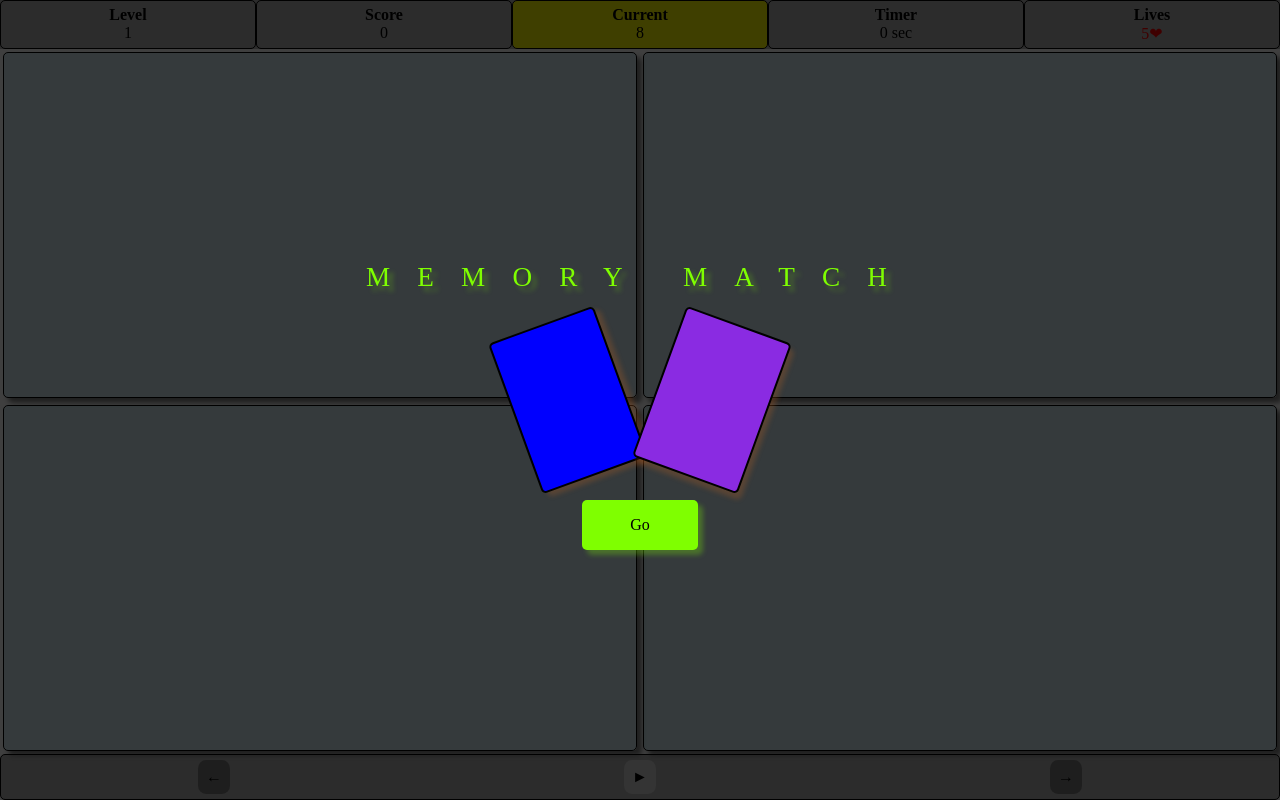
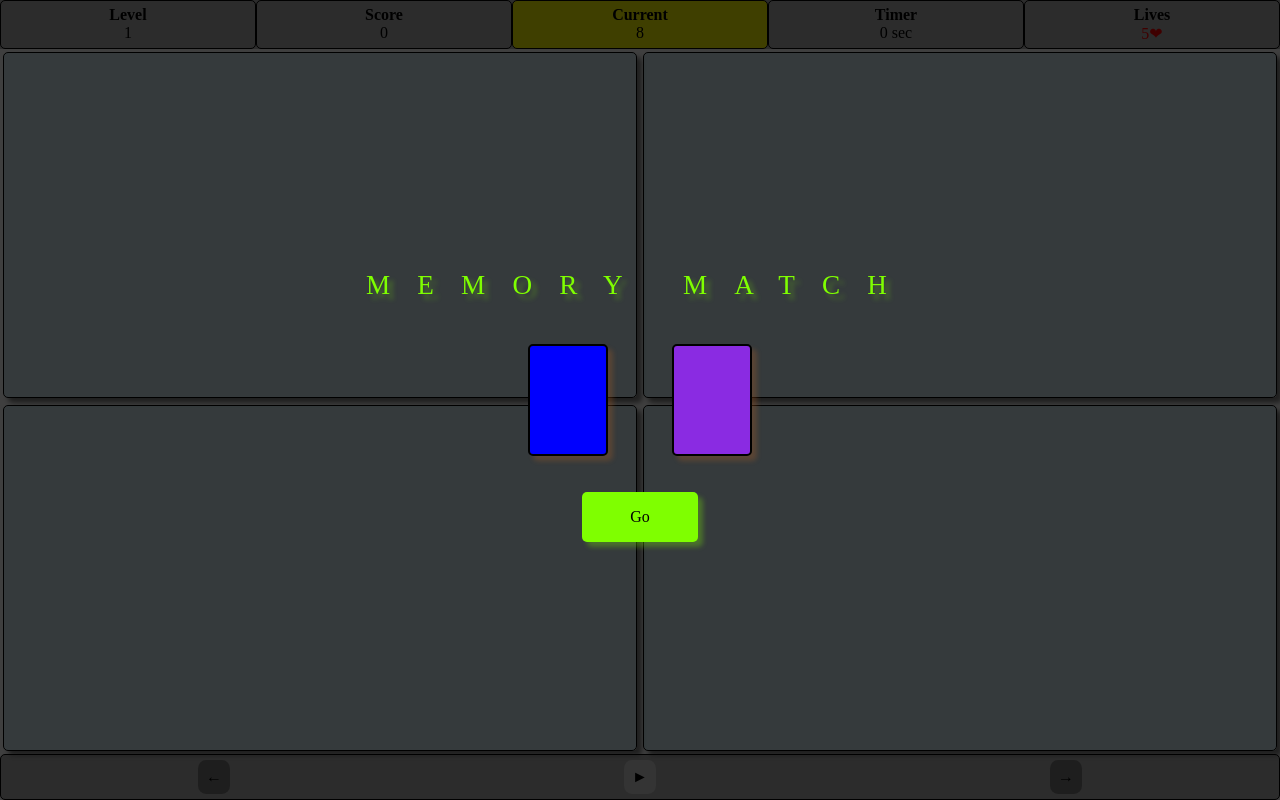
Before and after one commit to meireliezer/memory-game, an Angular app: page / in a window 1280 px wide. Built offline with nearby package versions, Linux system fonts and the light colour scheme.

Commit message:
opennning

```diff
--- a/src/app/app.component.html
+++ b/src/app/app.component.html
@@ -1,4 +1,5 @@
 <app-openning-screen></app-openning-screen>
+
 
 <header class="header">
   <div class="header__section level">Level<div class="value">{{level}}</div></div>
--- a/src/app/openning-screen/openning-screen.component.scss
+++ b/src/app/openning-screen/openning-screen.component.scss
@@ -25,22 +25,28 @@
 
     .os-card {
         display: inline-block;
-        height: 10em;
-        width: 7em;
-        margin: 1em;
+        height: 7em;
+        width: 5em;
+        margin: 2em;
         background-color: chocolate;
         border: 2px solid black;
         border-radius: 5px;
         box-shadow: 5px 5px 5px rgba(210, 105, 30, 0.24);
+        animation-name: rotate;
+        animation-duration: 1s;
+        animation-iteration-count: infinite;
+        animation-timing-function: linear;
 
         &:first-of-type{
             background-color: blue;
             transform: rotate(-20deg);
+            animation-direction: normal;
         }
 
         &:last-of-type{
             background-color: blueviolet;
             transform: rotate(20deg);
+            animation-direction: reverse;
         }
 
     }
@@ -58,6 +64,32 @@
 
     }
 
+    @keyframes rotate{
+        0% {
+            transform: rotate(0);
+        }
+
+        25% {
+            transform: rotate(10deg);
+        }
+
+        50%  {
+            transform: rotate(0);
+        }
+
+        75% {
+            transform: rotate(-10deg);
+        }
+        100% {
+            transform: rotate(0);
+        }
 
 
+    }
+
+    @keyframes example {
+        from {background-color: red;}
+        to {background-color: yellow;}
+      }
+
 }
--- a/src/app/openning-screen/openning-screen.component.ts
+++ b/src/app/openning-screen/openning-screen.component.ts
@@ -10,7 +10,11 @@ export class OpenningScreenComponent implements OnInit {
 
   public display =  true;
 
-  constructor(private fullscreenService:FullScreenService) { }
+  constructor(private fullscreenService:FullScreenService) {
+    if(this.isIOS()){
+      this.display = false;
+    }
+   }
 
   ngOnInit() {
   }
@@ -21,7 +25,11 @@ export class OpenningScreenComponent implements OnInit {
     this.display =  false;
   }
 
-
+  private isIOS(){
+    let agent = window.navigator.userAgent;
+    let start = agent.indexOf( "OS " );
+    return  ( (agent.indexOf( "iPhone" ) > -1 || agent.indexOf("iPad" ) > -1 ) && start > -1 );
+  }
 
 
 }
```
